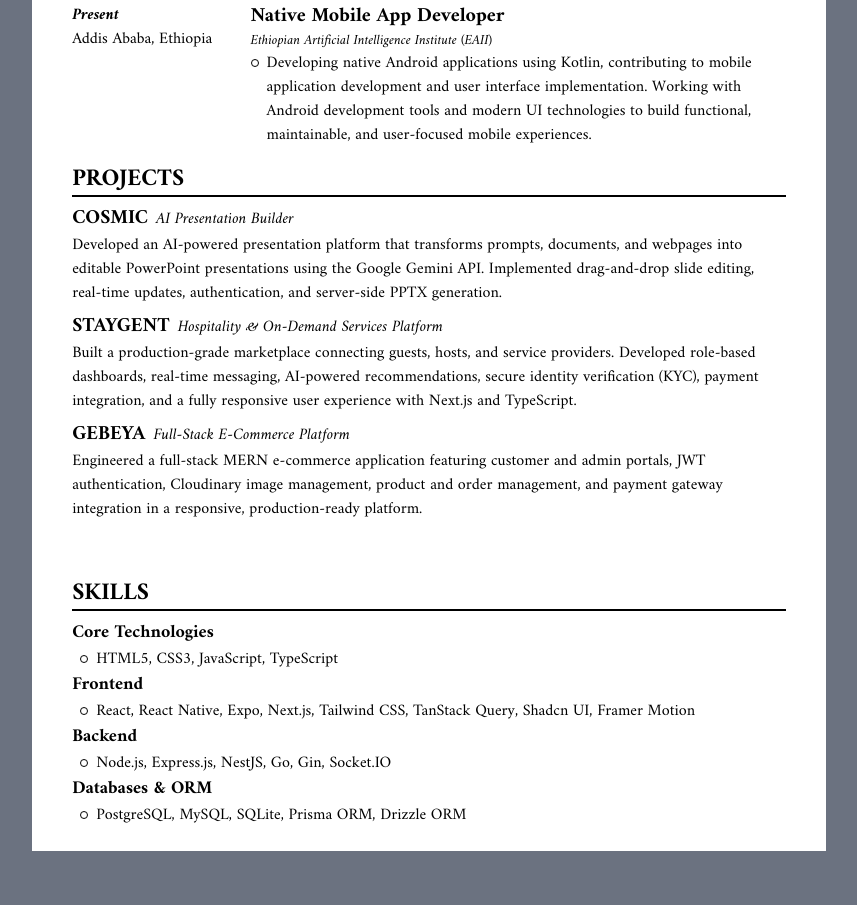
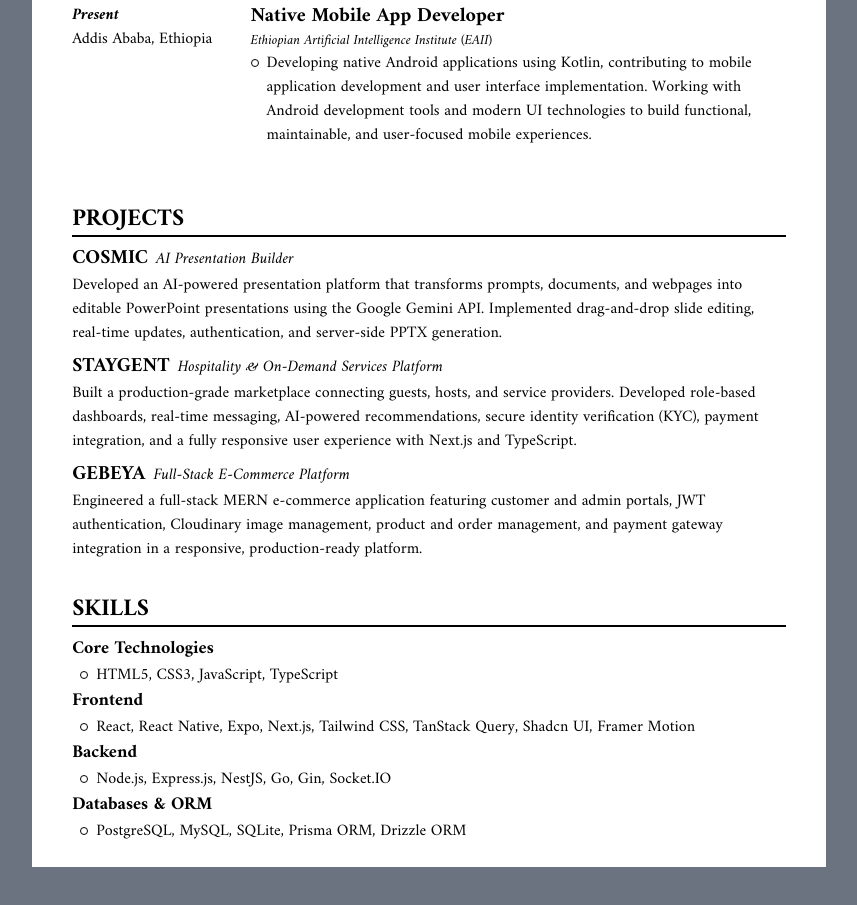
Before and after one commit to BekaAbate/cv, a website built with Vite: page index.html in a window 1280 px wide. Shown: the part 749-1654 px from the top of the page, without its empty margins (211-1068 px from the left). Built offline with nearby package versions, Linux system fonts and the light colour scheme.

Commit message:
projects padding

```diff
--- a/index.html
+++ b/index.html
@@ -179,7 +179,7 @@
           </div>
         </div>
       </section>
-      <section id="projects">
+      <section id="projects" class="pt-10">
         <h2 class="uppercase font-bold text-2xl">Projects</h2>
         <div class="border-b-2 border-black mb-2"></div>
         <div class="mb-2">
@@ -221,7 +221,7 @@
           </p>
         </div>
       </section>
-      <section id="skills" class="pt-10">
+      <section id="skills" class="pt-4">
         <h2 class="uppercase font-bold text-2xl">Skills</h2>
         <div class="border-b-2 border-black mb-2"></div>
         <h3 class="text-lg font-bold">Core Technologies</h3>
```
